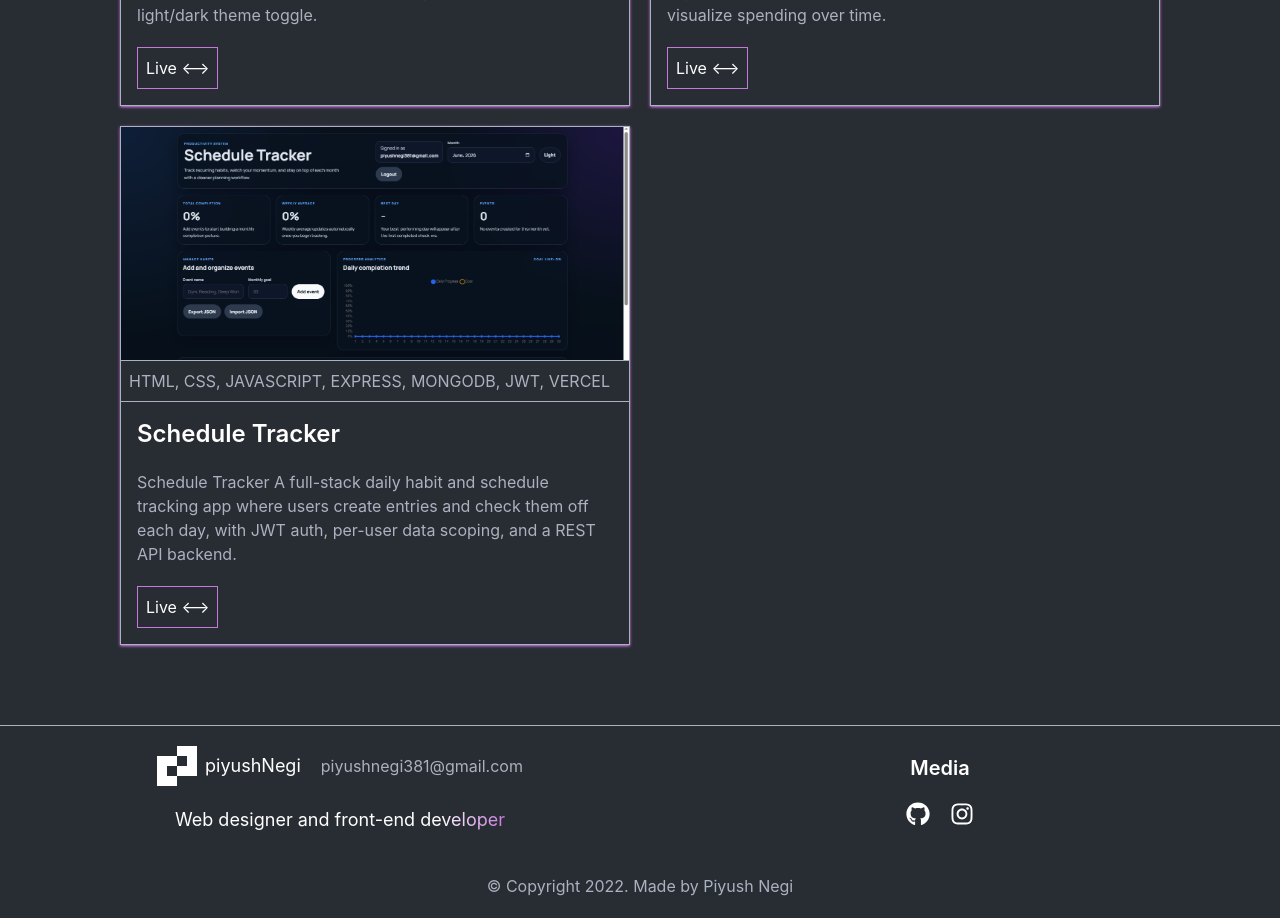
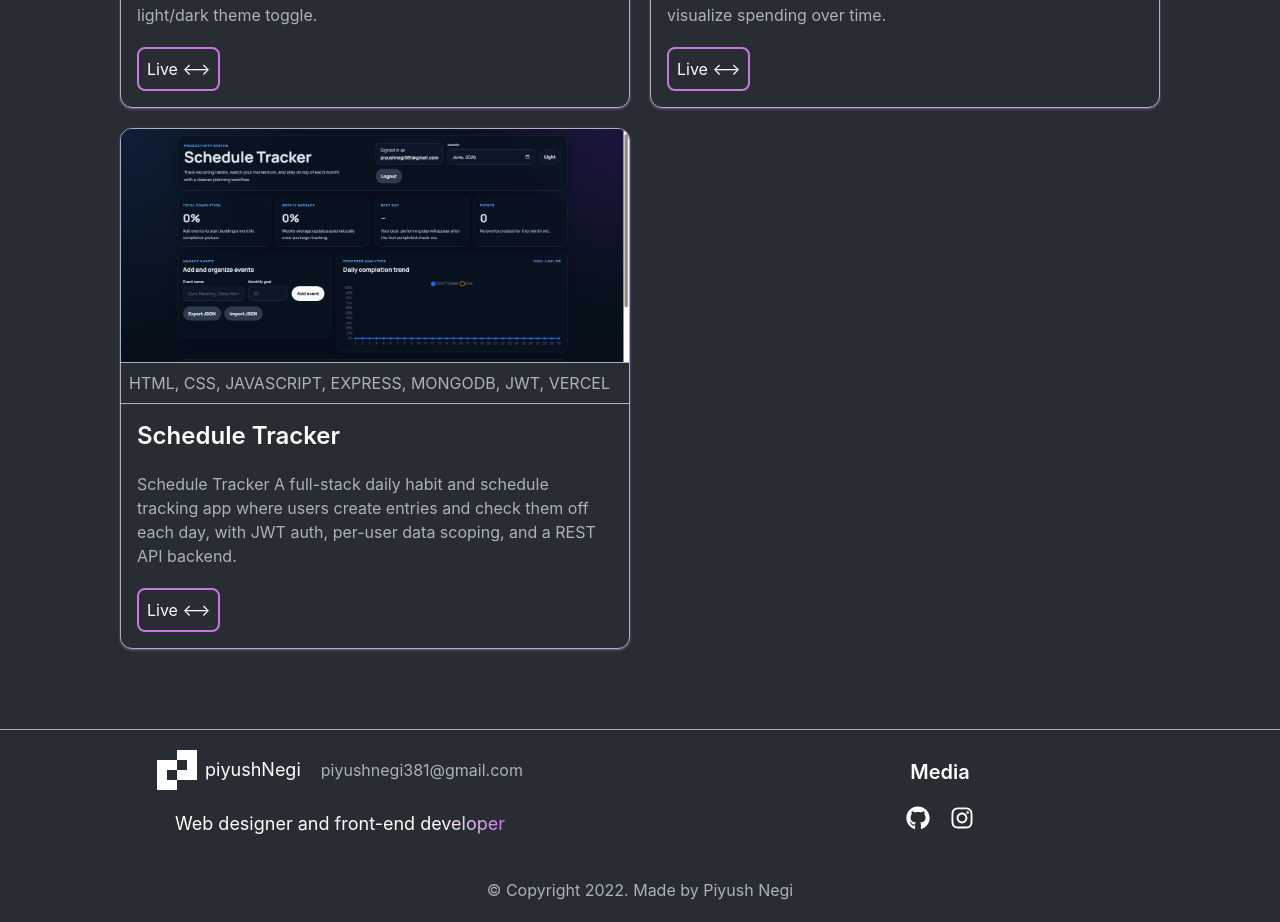
Before and after one commit to piyushNegiDev/Piyush-Portfolio, a React app: page /projects in a window 1280 px wide. Shown: the part 660-1582 px from the top of the page. Built offline with nearby package versions, Linux system fonts and the light colour scheme; the HTML template or start-up script is replaced by a standard one.

Commit message:
some fixed in project section

```diff
--- a/src/App.jsx
+++ b/src/App.jsx
@@ -34,8 +34,12 @@ const App = () => {
           <div className="flex flex-col gap-5 items-center justify-center">
             <h3 className="text-xl font-semibold">Media</h3>
             <div className="flex gap-5">
-              <FaGithub className="text-2xl" />
-              <FaInstagram className="text-2xl" />
+              <a href="https://github.com/piyushNegiDev" target="_blank">
+                <FaGithub className="text-2xl" />
+              </a>
+              <a href="https://www.instagram.com/" target="_blank">
+                <FaInstagram className="text-2xl" />
+              </a>
             </div>
           </div>
         </div>
--- a/src/components/home/Projects.jsx
+++ b/src/components/home/Projects.jsx
@@ -97,7 +97,7 @@ const Projects = () => {
               initial="hidden"
               whileInView="visible"
               viewport={{ once: true, amount: 0.5 }}
-              className="border border-gray shadow shadow-primary"
+              className="border border-gray shadow shadow-primary/50 hover:shadow-md rounded-xl overflow-hidden hover:shadow-primary hover:border-primary"
             >
               <div className="border-b border-gray">
                 <img src={data.img} alt="" />
@@ -120,7 +120,9 @@ const Projects = () => {
                 <a target="blank" href={data.link}>
                   <AnimatedButton
                     variants={item}
-                    className={"cursor-pointer border border-primary p-2"}
+                    className={
+                      "cursor-pointer rounded-lg border-2 hover:text-primary hover:border-white transition-colors border-primary p-2"
+                    }
                   >
                     <span>Live {"<-->"}</span>
                   </AnimatedButton>
```
